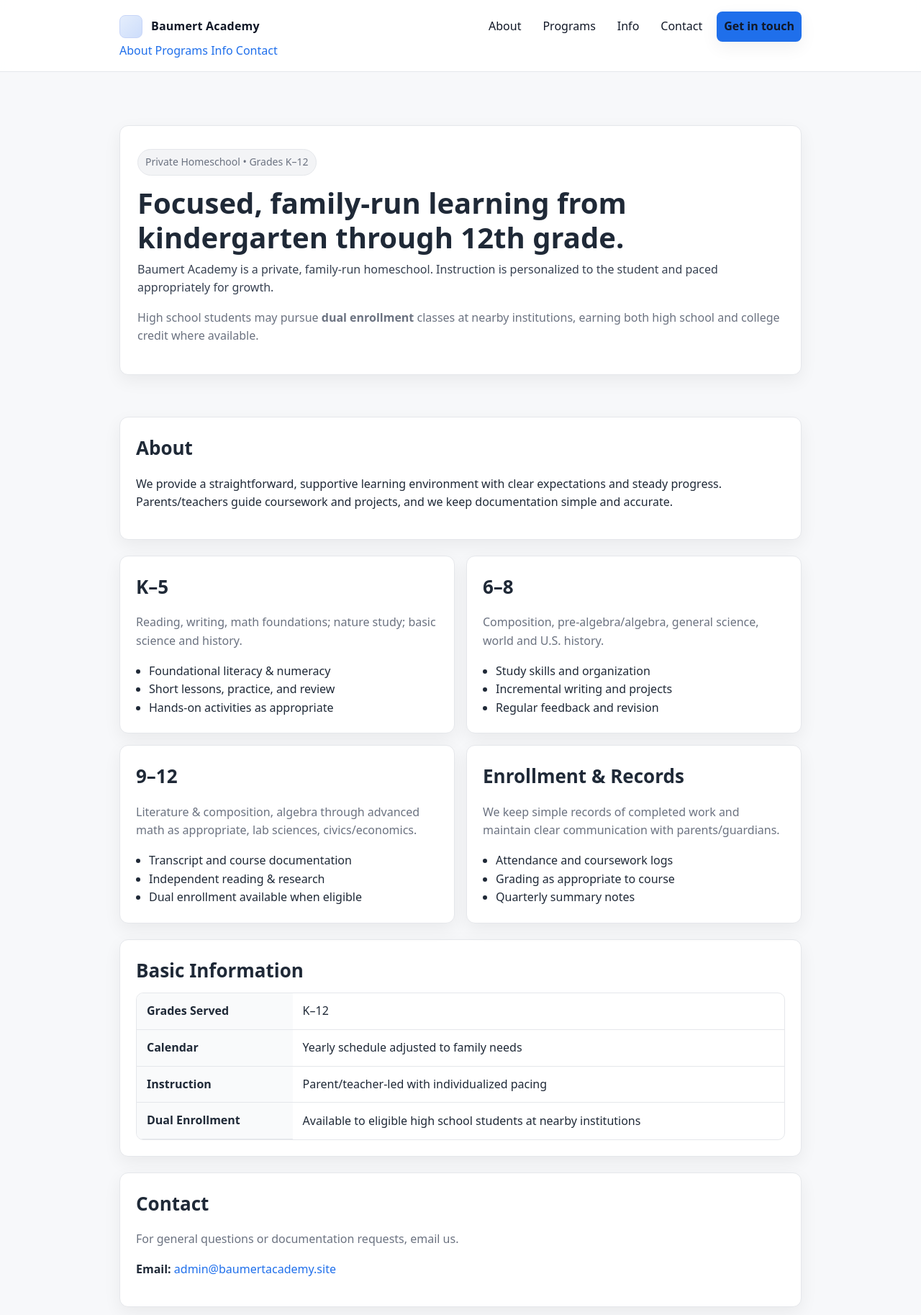
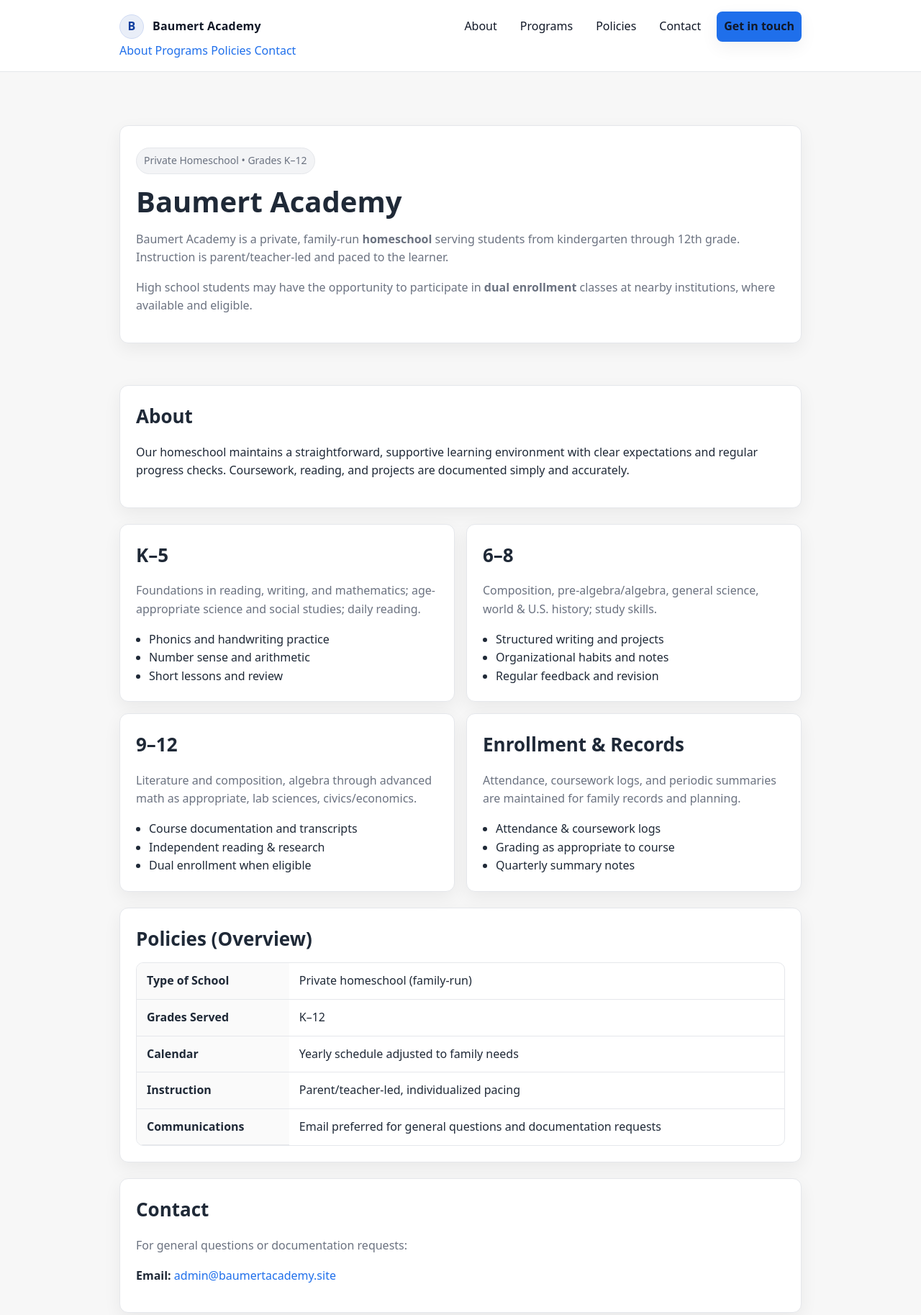
Before and after one commit to Baumert-Academy/baumert-academy.github.io, a plain HTML site: page index.html in a window 1280 px wide. Shown: the top 1827 px of the page at 72% size. Drawn offline with Linux system fonts and the light colour scheme.

Commit message:
Add files via upload

```diff
--- a/index.html
+++ b/index.html
@@ -5,62 +5,51 @@
   <meta name="viewport" content="width=device-width, initial-scale=1" />
   <title>Baumert Academy — Private Homeschool (K–12)</title>
   <meta name="description" content="Baumert Academy is a private, family-run homeschool serving grades K–12. High school students may pursue dual enrollment at nearby institutions." />
-  <meta property="og:title" content="Baumert Academy — Private Homeschool (K–12)" />
-  <meta property="og:description" content="K–12 private homeschool. Dual enrollment opportunities for high school students." />
   <meta name="theme-color" content="#ffffff" />
-
   <style>
     :root{
-      --bg:#f7f8fa; --card:#ffffff; --ink:#1f2937; --muted:#6b7280; --line:#e5e7eb;
-      --accent:#1f6feb; --accent-ink:#0b3a88; --radius:12px; --shadow:0 8px 24px rgba(0,0,0,.06);
-      --max: 980px;
+      --bg:#f7f7f7; --card:#ffffff; --ink:#1f2937; --muted:#6b7280; --line:#e5e7eb;
+      --accent:#1f6feb; --max:980px; --radius:12px; --shadow:0 8px 24px rgba(0,0,0,.06);
     }
     *{box-sizing:border-box}
-    html,body{margin:0; font-family: ui-sans-serif, system-ui, -apple-system, Segoe UI, Roboto, Inter, Arial, sans-serif; color:var(--ink); background:var(--bg); line-height:1.6}
-    a{color:var(--accent); text-decoration:none}
+    html,body{margin:0;font-family:ui-sans-serif,system-ui,-apple-system,Segoe UI,Roboto,Inter,Arial,sans-serif;color:var(--ink);background:var(--bg);line-height:1.6}
+    a{color:var(--accent);text-decoration:none}
     a:hover{text-decoration:underline}
-    .container{max-width:var(--max); margin-inline:auto; padding:16px}
-    /* Header / Nav */
-    header{position:sticky; top:0; background:rgba(255,255,255,.9); backdrop-filter:saturate(1.2) blur(8px);
-      border-bottom:1px solid var(--line); z-index:50}
-    .nav{display:flex; align-items:center; justify-content:space-between; gap:16px}
-    .brand{display:flex; align-items:center; gap:12px; font-weight:700; color:#111827; letter-spacing:.2px}
-    .mark{width:32px; height:32px; border-radius:8px; background:linear-gradient(135deg,#e5eefc,#cdddfb); border:1px solid #c7d5f8}
-    .links{display:flex; gap:10px; align-items:center}
-    .links a{color:#111827; padding:8px 10px; border-radius:8px}
-    .links a:hover{background:#f3f4f6; text-decoration:none}
-    .cta{display:inline-block; background:var(--accent); color:#fff; padding:10px 14px; border-radius:10px; box-shadow:var(--shadow); font-weight:600}
-    .cta:hover{filter:brightness(1.05); text-decoration:none}
+    .container{max-width:var(--max);margin-inline:auto;padding:16px}
+    /* Header */
+    header{position:sticky;top:0;background:rgba(255,255,255,.95);backdrop-filter:saturate(1.2) blur(8px);border-bottom:1px solid var(--line);z-index:50}
+    .nav{display:flex;align-items:center;justify-content:space-between;gap:12px}
+    .brand{display:flex;align-items:center;gap:12px;color:#111827;font-weight:700;letter-spacing:.2px}
+    .logo{width:34px;height:34px;border-radius:50%;display:grid;place-items:center;background:#e9eef8;border:1px solid #cfdaf3;color:#0f3e9e;font-weight:800;font-family:ui-sans-serif,system-ui,Segoe UI,Arial,sans-serif}
+    .links{display:flex;gap:12px;align-items:center}
+    .links a{color:#111827;padding:8px 10px;border-radius:8px}
+    .links a:hover{background:#f3f4f6;text-decoration:none}
+    .cta{display:inline-block;background:var(--accent);color:#fff;padding:10px 14px;border-radius:10px;box-shadow:var(--shadow);font-weight:600}
+    .cta:hover{filter:brightness(1.05);text-decoration:none}
     .menu{display:none}
-    /* Hero */
+    /* Hero & Sections */
     .hero{padding:36px 0}
-    .hero .card{background:var(--card); border:1px solid var(--line); border-radius:var(--radius); box-shadow:var(--shadow); padding:24px}
-    h1{margin:0 0 8px; font-size:clamp(26px,4.2vw,40px); line-height:1.2}
-    .tag{display:inline-flex; align-items:center; gap:8px; font-size:14px; color:var(--muted);
-      background:#f3f4f6; border:1px solid var(--line); border-radius:999px; padding:6px 10px; margin:8px 0 14px}
-    p.lead{color:#374151; margin:0 0 12px}
-    /* Sections */
+    .card{background:var(--card);border:1px solid var(--line);border-radius:var(--radius);box-shadow:var(--shadow);padding:22px}
+    h1{margin:0 0 8px;font-size:clamp(26px,4.2vw,40px);line-height:1.2}
+    h2{margin:0 0 12px;font-size:clamp(20px,3vw,26px)}
+    .tag{display:inline-flex;align-items:center;gap:8px;font-size:14px;color:var(--muted);background:#f3f4f6;border:1px solid var(--line);border-radius:999px;padding:6px 10px;margin:8px 0 14px}
+    .muted{color:var(--muted)}
     section{margin:22px 0}
-    .section-card{background:var(--card); border:1px solid var(--line); border-radius:var(--radius); box-shadow:var(--shadow); padding:22px}
-    h2{margin:0 0 10px; font-size:clamp(20px,2.8vw,26px)}
-    .grid{display:grid; grid-template-columns:1fr 1fr; gap:16px}
-    .muted{color:var(--muted)}
-    ul{margin:8px 0 0; padding-left:18px}
-    /* Table */
-    table{width:100%; border-collapse:separate; border-spacing:0; overflow:hidden; border:1px solid var(--line); border-radius:10px}
-    th, td{padding:12px 14px; text-align:left; border-bottom:1px solid var(--line)}
-    th{background:#f9fafb; font-weight:600}
+    .grid{display:grid;grid-template-columns:1fr 1fr;gap:16px}
+    ul{margin:8px 0 0;padding-left:18px}
+    table{width:100%;border-collapse:separate;border-spacing:0;border:1px solid var(--line);border-radius:10px;overflow:hidden}
+    th,td{padding:12px 14px;text-align:left;border-bottom:1px solid var(--line)}
+    th{background:#fafafa;font-weight:600}
     tr:last-child td{border-bottom:none}
-    /* Footer */
-    footer{margin-top:28px; border-top:1px solid var(--line); background:#fff}
-    footer .container{display:flex; flex-wrap:wrap; gap:10px; align-items:center; justify-content:space-between; color:var(--muted)}
+    footer{margin-top:28px;border-top:1px solid var(--line);background:#fff}
+    footer .container{display:flex;flex-wrap:wrap;gap:10px;align-items:center;justify-content:space-between;color:var(--muted)}
     /* Responsive */
     @media (max-width:820px){
       .grid{grid-template-columns:1fr}
       .links{display:none}
-      .menu{display:inline-flex; align-items:center; gap:8px}
-      #mobileNav{display:none; margin-top:8px}
-      #mobileNav a{display:block; padding:10px 0; color:#111827}
+      .menu{display:inline-flex;align-items:center;gap:8px}
+      #mobileNav{display:none;margin-top:8px}
+      #mobileNav a{display:block;padding:10px 0;color:#111827}
       header .container{padding-bottom:8px}
     }
   </style>
@@ -69,14 +58,14 @@
 <header>
   <div class="container">
     <div class="nav" aria-label="Primary">
-      <div class="brand">
-        <span class="mark" aria-hidden="true"></span>
+      <a class="brand" href="#top" aria-label="Baumert Academy Home">
+        <span class="logo" aria-hidden="true">B</span>
         <span>Baumert Academy</span>
-      </div>
+      </a>
       <nav class="links" aria-label="Main navigation">
         <a href="#about">About</a>
         <a href="#programs">Programs</a>
-        <a href="#info">Info</a>
+        <a href="#policies">Policies</a>
         <a href="#contact">Contact</a>
         <a class="cta" href="#contact">Get in touch</a>
       </nav>
@@ -85,98 +74,99 @@
     <nav id="mobileNav" aria-label="Mobile navigation">
       <a href="#about">About</a>
       <a href="#programs">Programs</a>
-      <a href="#info">Info</a>
+      <a href="#policies">Policies</a>
       <a href="#contact">Contact</a>
     </nav>
   </div>
 </header>
 
-<main class="container">
+<main class="container" id="top">
   <!-- HERO -->
   <section class="hero">
-    <div class="card section-card">
+    <div class="card">
       <span class="tag">Private Homeschool • Grades K–12</span>
-      <h1>Focused, family-run learning from kindergarten through 12th grade.</h1>
-      <p class="lead">Baumert Academy is a private, family-run homeschool. Instruction is personalized to the student and paced appropriately for growth.</p>
-      <p class="muted">High school students may pursue <strong>dual enrollment</strong> classes at nearby institutions, earning both high school and college credit where available.</p>
+      <h1>Baumert Academy</h1>
+      <p class="muted">Baumert Academy is a private, family-run <strong>homeschool</strong> serving students from kindergarten through 12th grade. Instruction is parent/teacher-led and paced to the learner.</p>
+      <p class="muted">High school students may have the opportunity to participate in <strong>dual enrollment</strong> classes at nearby institutions, where available and eligible.</p>
     </div>
   </section>
 
   <!-- ABOUT -->
-  <section id="about" class="section-card">
+  <section id="about" class="card">
     <h2>About</h2>
-    <p>We provide a straightforward, supportive learning environment with clear expectations and steady progress. Parents/teachers guide coursework and projects, and we keep documentation simple and accurate.</p>
+    <p>Our homeschool maintains a straightforward, supportive learning environment with clear expectations and regular progress checks. Coursework, reading, and projects are documented simply and accurately.</p>
   </section>
 
   <!-- PROGRAMS -->
   <section id="programs" class="grid">
-    <div class="section-card">
+    <div class="card">
       <h2>K–5</h2>
-      <p class="muted">Reading, writing, math foundations; nature study; basic science and history.</p>
+      <p class="muted">Foundations in reading, writing, and mathematics; age-appropriate science and social studies; daily reading.</p>
       <ul>
-        <li>Foundational literacy & numeracy</li>
-        <li>Short lessons, practice, and review</li>
-        <li>Hands-on activities as appropriate</li>
+        <li>Phonics and handwriting practice</li>
+        <li>Number sense and arithmetic</li>
+        <li>Short lessons and review</li>
       </ul>
     </div>
-    <div class="section-card">
+    <div class="card">
       <h2>6–8</h2>
-      <p class="muted">Composition, pre-algebra/algebra, general science, world and U.S. history.</p>
+      <p class="muted">Composition, pre-algebra/algebra, general science, world & U.S. history; study skills.</p>
       <ul>
-        <li>Study skills and organization</li>
-        <li>Incremental writing and projects</li>
+        <li>Structured writing and projects</li>
+        <li>Organizational habits and notes</li>
         <li>Regular feedback and revision</li>
       </ul>
     </div>
-    <div class="section-card">
+    <div class="card">
       <h2>9–12</h2>
-      <p class="muted">Literature & composition, algebra through advanced math as appropriate, lab sciences, civics/economics.</p>
+      <p class="muted">Literature and composition, algebra through advanced math as appropriate, lab sciences, civics/economics.</p>
       <ul>
-        <li>Transcript and course documentation</li>
+        <li>Course documentation and transcripts</li>
         <li>Independent reading & research</li>
-        <li>Dual enrollment available when eligible</li>
+        <li>Dual enrollment when eligible</li>
       </ul>
     </div>
-    <div class="section-card">
+    <div class="card">
       <h2>Enrollment & Records</h2>
-      <p class="muted">We keep simple records of completed work and maintain clear communication with parents/guardians.</p>
+      <p class="muted">Attendance, coursework logs, and periodic summaries are maintained for family records and planning.</p>
       <ul>
-        <li>Attendance and coursework logs</li>
+        <li>Attendance & coursework logs</li>
         <li>Grading as appropriate to course</li>
         <li>Quarterly summary notes</li>
       </ul>
     </div>
   </section>
 
-  <!-- BASIC INFO -->
-  <section id="info" class="section-card">
-    <h2>Basic Information</h2>
-    <table role="table" aria-label="Basic Information">
+  <!-- POLICIES -->
+  <section id="policies" class="card">
+    <h2>Policies (Overview)</h2>
+    <table role="table" aria-label="Policies Overview">
+      <tr><th scope="row">Type of School</th><td>Private homeschool (family-run)</td></tr>
       <tr><th scope="row">Grades Served</th><td>K–12</td></tr>
       <tr><th scope="row">Calendar</th><td>Yearly schedule adjusted to family needs</td></tr>
-      <tr><th scope="row">Instruction</th><td>Parent/teacher-led with individualized pacing</td></tr>
-      <tr><th scope="row">Dual Enrollment</th><td>Available to eligible high school students at nearby institutions</td></tr>
+      <tr><th scope="row">Instruction</th><td>Parent/teacher-led, individualized pacing</td></tr>
+      <tr><th scope="row">Communications</th><td>Email preferred for general questions and documentation requests</td></tr>
     </table>
   </section>
 
   <!-- CONTACT -->
-  <section id="contact" class="section-card">
+  <section id="contact" class="card">
     <h2>Contact</h2>
-    <p class="muted">For general questions or documentation requests, email us.</p>
+    <p class="muted">For general questions or documentation requests:</p>
     <p><strong>Email:</strong> <a href="mailto:admin@baumertacademy.site">admin@baumertacademy.site</a></p>
-    <!-- If you want a working form on static hosting, connect to a service like Formspree/Netlify Forms later -->
+    <!-- Static page note: If you later want a form, connect a provider like Formspree or Netlify Forms. -->
   </section>
 </main>
 
 <footer>
   <div class="container">
     <div>© <span id="y"></span> Baumert Academy</div>
-    <div class="muted">This page is factual and informational.</div>
+    <div class="muted">Informational website for a private homeschool.</div>
   </div>
 </footer>
 
 <script>
-  // Mobile nav
+  // Mobile nav toggle
   const btn = document.getElementById('menuBtn');
   const nav = document.getElementById('mobileNav');
   if (btn) btn.addEventListener('click', () => {
```
